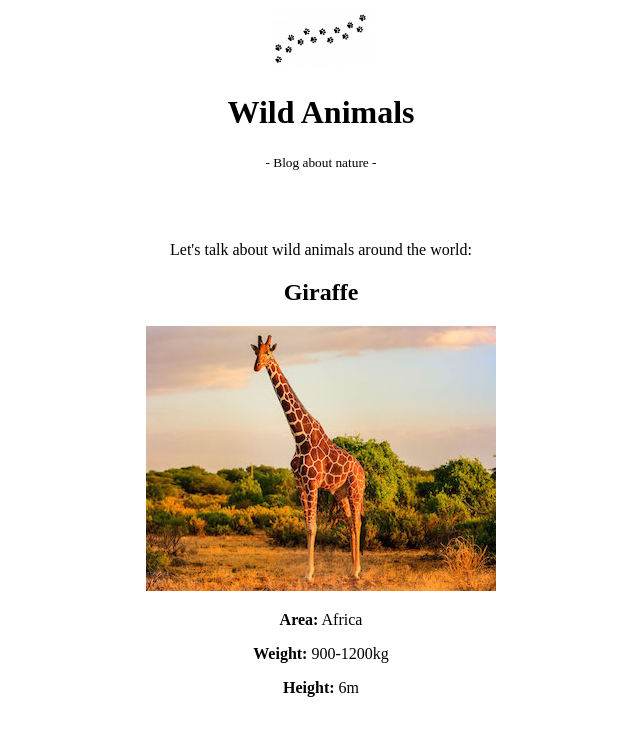
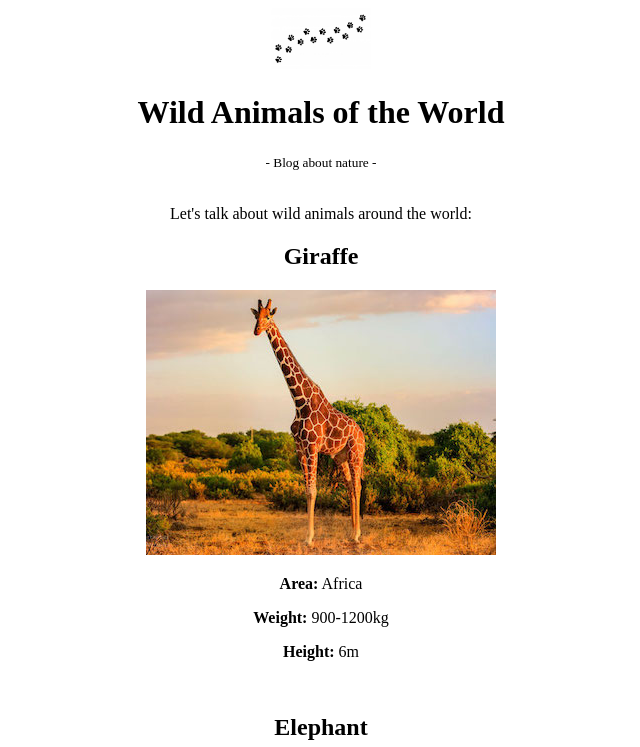
Before and after one commit to n0ser/isp391_Rudaev, a plain HTML site: page index.html in a window 1280 px wide. Shown: the top 747 px of the page, without its empty margins (319-959 px from the left). Drawn offline with Linux system fonts and the light colour scheme.

Commit message:
Закомитили ветки

```diff
--- a/index.html
+++ b/index.html
@@ -1,19 +1,13 @@
 <!DOCTYPE html>
 <html>
-
   <head>
     <title>Wild Animals Blog</title>
     <meta charset="utf-8">
   </head>
-
   <body align=center>
-
     <img width=100px src="pictures/paw_print.jpg">
-    <h1>Wild Animals</h1>
+    <h1>Wild Animals of the World</h1>
     <small>- Blog about nature -</small>
-
-    <br>
-    <br>
     <br>
     <br>
 
```
Also changed, not shown: figure.txt (added), notfigure.txt (added).
